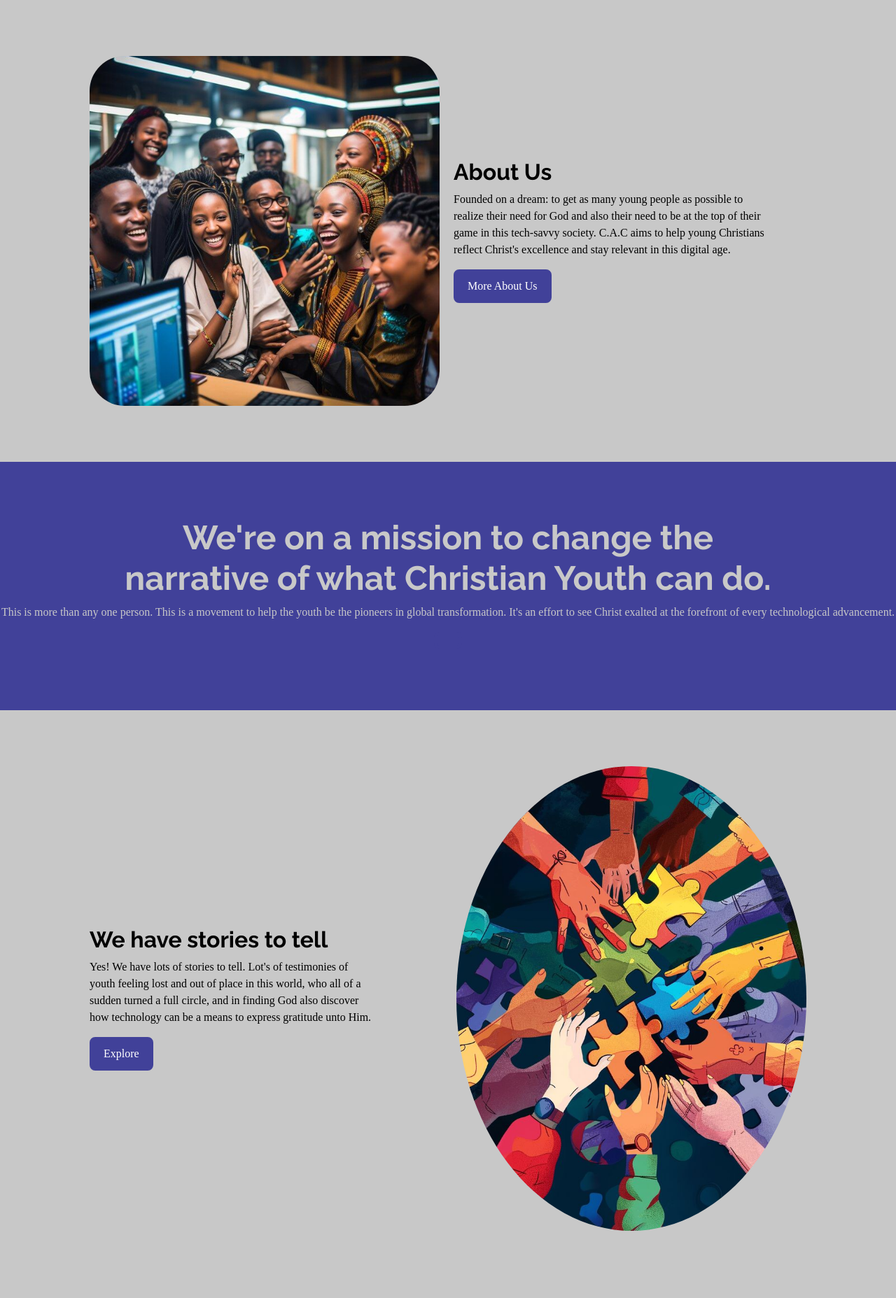
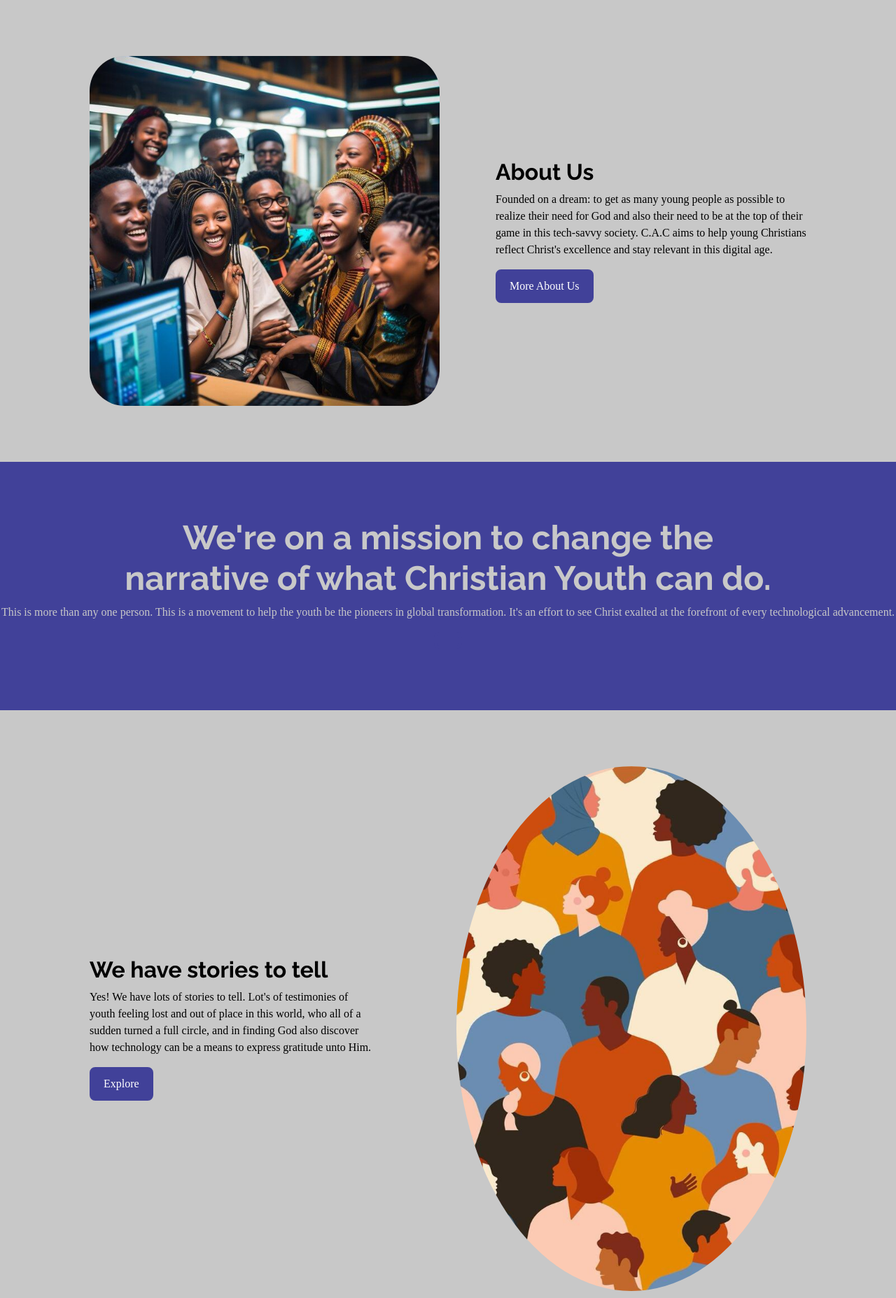
Before and after one commit to BofaMpama/C.A.C, a plain HTML site: page index.html in a window 1280 px wide. Shown: the part 725-2580 px from the top of the page at 70% size. Drawn offline with Linux system fonts and the light colour scheme.

Commit message:
flex adjustment

```diff
--- a/index.html
+++ b/index.html
@@ -52,7 +52,7 @@
      boldParagraph=" "
      link="#"
      linkText="Explore"
-     img="resources/people-puzzle.jpg"
+     img="resources/people.jpeg"
      imageStyling="border-radius-1"
      ></t-section>
 
--- a/style.css
+++ b/style.css
@@ -148,6 +148,8 @@ flex > *{
 }
 .reverse{
     flex-direction: row-reverse;
+    justify-content: center;
+    gap: var(--spacing6);
 }
 .padding1{
     padding: var(--spacing1) 0;
@@ -324,7 +326,9 @@ footer{
 
 /*Tablet and Mobile Styles*/
 @media (max-width: 900px){
-
+    .reverse{
+        gap: var(--spacing4);
+    }
     .logo{
         font: var(--h3);
     }
```
Also changed, not shown: resources/people.jpeg (added).
